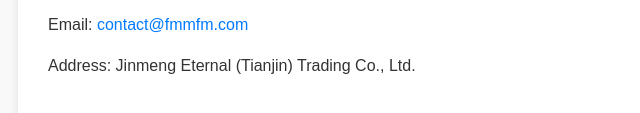
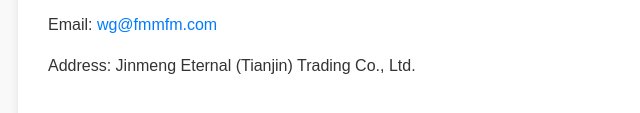
Before and after one commit to kunrt-000/Fmmfm, a plain HTML site: page Privacy_Policy.html in a window 1280 px wide. Shown: the part 1210-1323 px from the top of the page, 222-862 px from the left. Drawn offline with Linux system fonts and the light colour scheme.

Commit message:
Update Privacy_Policy.html
Signed-off-by: Kunrt <wg@fmmfm.com>

```diff
--- a/Privacy_Policy.html
+++ b/Privacy_Policy.html
@@ -96,7 +96,7 @@
 
         <h2>Contact Us</h2>
         <p>If you have any questions about this Privacy Policy, please contact us at:</p>
-        <p>Email: <a href="mailto:contact@fmmfm.com">contact@fmmfm.com</a></p>
+        <p>Email: <a href="mailto:wg@fmmfm.com">wg@fmmfm.com</a></p>
         <p>Address: Jinmeng Eternal (Tianjin) Trading Co., Ltd.</p>
     </div>
 </body>
```
